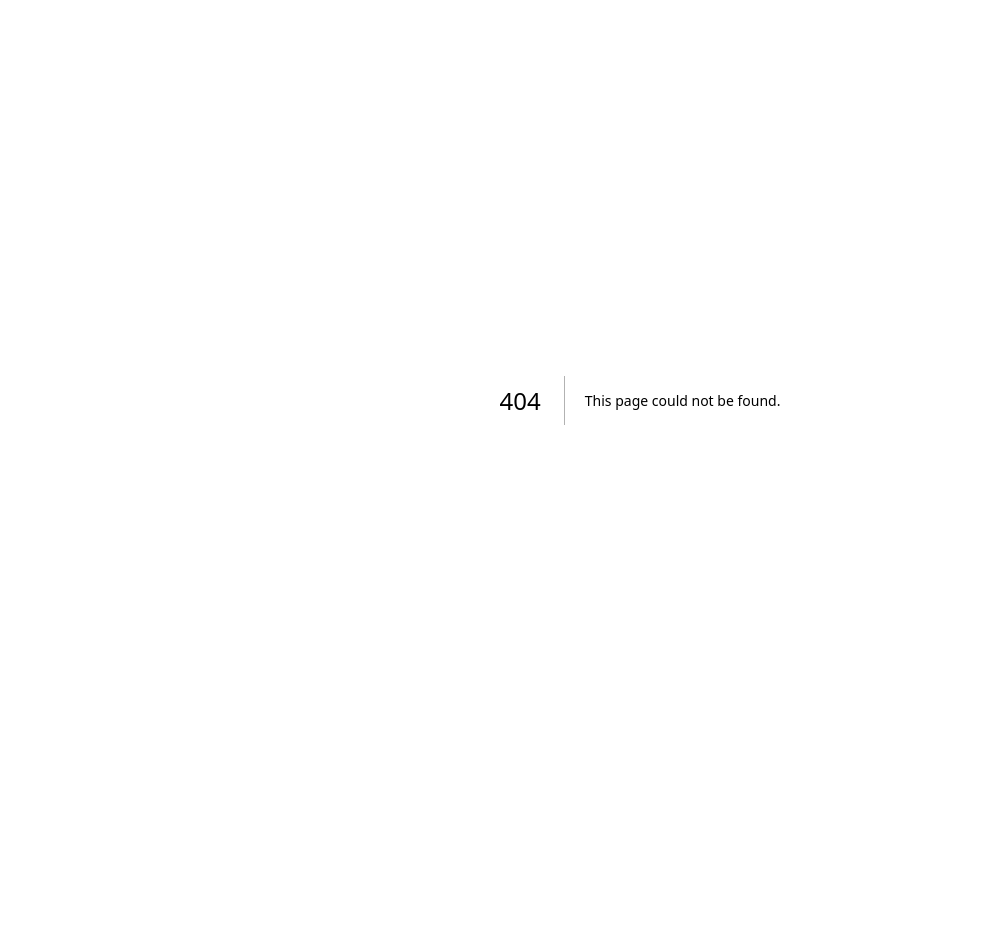
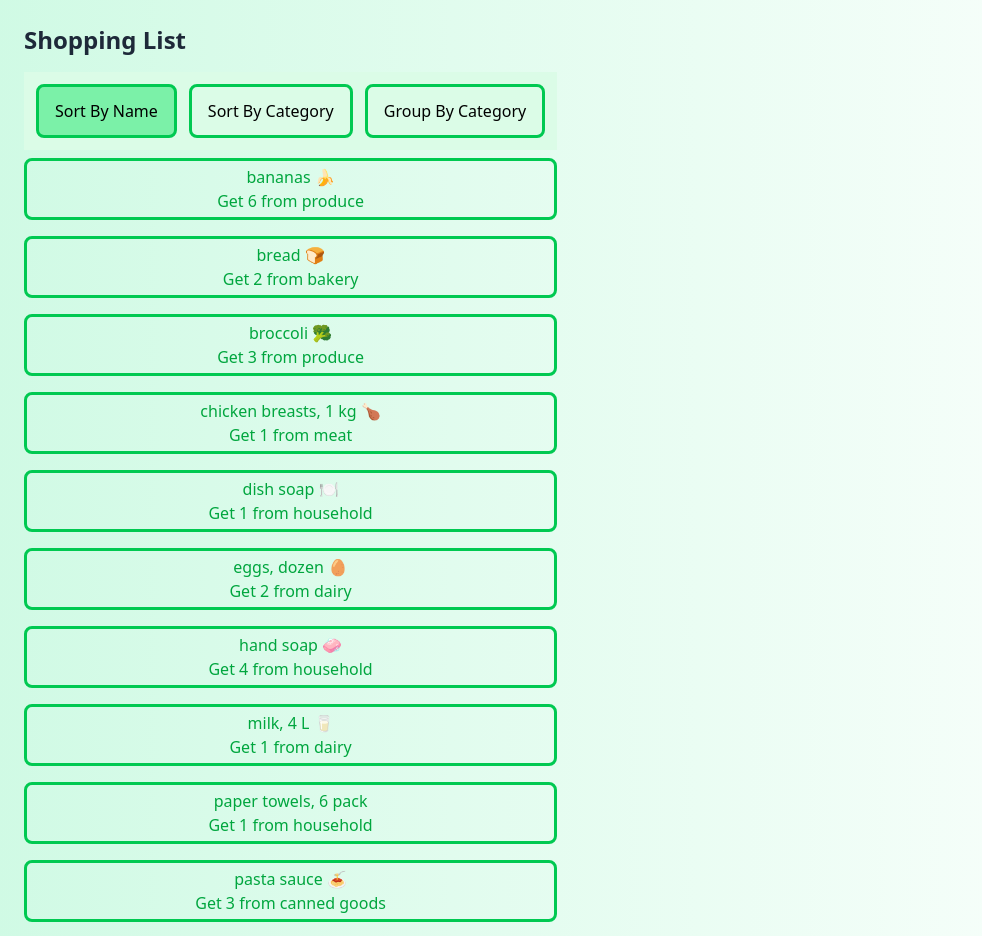
Before and after one commit to kunj406962/cprg306-assignments, a Next.js app: page /week-6 in a window 1280 px wide. Before the commit this address had no page. Shown: the top 936 px of the page, without its empty margins (0-982 px from the left). Before the commit the page ends 800 px from the top, so only its background shows below. Built offline with nearby package versions, Linux system fonts and the light colour scheme.

Commit message:
finished week 6 honestly not worth it

```diff
--- a/app/page.js
+++ b/app/page.js
@@ -32,6 +32,12 @@ export default function Page(){
             <span>This is the link to week-5 page</span>
           </li>
         </Link>
+        <Link href="week-6" className={linkCss}>
+          <li className={liCss}>
+            <span className={spanCss}></span>
+            <span>This is the link to week-6 page</span>
+          </li>
+        </Link>
       </ul>
     </main>
   )
--- /dev/null
+++ b/app/week-6/item-list.js
@@ -0,0 +1,70 @@
+'use client'
+import Item from "./item";
+import itemData from "./items.json";
+import { useState } from "react";
+export default function ItemList(){
+    const [sortBy, setSortBy]=useState("name");
+    const[groupBy, setGroupBy]=useState(false);
+
+    const myCompare=(a,b,sortBy)=>{
+        if (sortBy==="name"){
+            if (a.name.toLowerCase()<b.name.toLowerCase()) return -1;
+            else if (a.name.toLowerCase()>b.name.toLowerCase()) return 1;
+            return 0;
+        }
+        else if (sortBy==="category"){
+            if (a.category.toLowerCase()<b.category.toLowerCase()) return -1;
+            else if (a.category.toLowerCase()>b.category.toLowerCase()) return 1;
+            return 0;
+        }
+    }
+
+    let items=[...itemData].sort((a,b)=>myCompare(a,b,sortBy));
+
+    const sortButtonCss="submit-btn border-3 border-green-500 bg-green-100 py-3 px-4 font-medium rounded-lg hover:bg-green-200 active:bg-green-300 cursor-pointer"
+
+    const sortButtonActive="submit-btn border-3 border-green-500 bg-green-100 py-3 px-4 font-medium rounded-lg bg-green-300"
+
+    const groupedNames = items.reduce((acc, item) => {
+
+        const key = item.category;
+        if (!acc[key]) acc[key] = [];
+        acc[key].push([item.name, item.quantity]); // Only store names
+        return acc;
+    }, {});
+
+    return(
+        <div className="flex flex-col w-fit ">
+            <div className="flex justify-around bg-green-100 p-3 space-x-3">
+                <button onClick={()=>{setSortBy("name"); setGroupBy(false);}} className={(sortBy==="name" && groupBy===false)?sortButtonActive:sortButtonCss}>Sort By Name</button>
+                <button onClick={()=>{setSortBy("category"); setGroupBy(false);}} className={(sortBy==="category" && groupBy===false)?sortButtonActive:sortButtonCss}>Sort By Category</button>
+                <button onClick={()=>setGroupBy(true)} className={(groupBy===true)?sortButtonActive:sortButtonCss}>Group By Category</button>
+            </div>
+
+            <ul className="flex flex-col items-stretch">
+                {(!groupBy)?(items.map(item=>(
+                    <Item key={item.id} item={item}/>
+                    )))
+                :(
+                    Object.keys(groupedNames).map(category => (
+                        <li key={category}>
+                            <h2 className="text-xl font-semibold text-gray-800 mb-4 flex items-center">{category.charAt(0).toUpperCase() + category.slice(1).toLowerCase()}</h2>
+                            <ul>
+                                {groupedNames[category].map(([name, quantity], index) => (
+                                    <li key={index} className="my-2 px-1 py-1 border-3 border-green-500 text-center text-green-600 rounded-lg hover:bg-green-500 hover:text-white transition duration-300 w-full">
+                                        <h3>{name}</h3>
+                                        <p>Get {quantity}</p>
+                                    </li>
+                                ))}
+                            </ul>
+                        </li>
+                    ))
+                )
+
+                }
+
+            </ul>
+        </div>
+
+    )
+}
--- /dev/null
+++ b/app/week-6/item.js
@@ -0,0 +1,8 @@
+export default function Item(props){
+    return(
+        <li className="my-2 px-1 py-1 border-3 border-green-500 text-center text-green-600 rounded-lg hover:bg-green-500 hover:text-white transition duration-300 w-full">
+            <h3>{props.item.name}</h3>
+            <p>Get {props.item.quantity} from {props.item.category}</p>
+        </li>
+    )
+}
--- /dev/null
+++ b/app/week-6/items.json
@@ -0,0 +1,74 @@
+[
+    {
+        "id": "1h2GJKH12gkHG31h1H",
+        "name": "milk, 4 L 🥛",
+        "quantity": 1,
+        "category": "dairy"
+    },
+    {
+        "id": "2KJH3k2j3H1k2J3K1H",
+        "name": "bread 🍞",
+        "quantity": 2,
+        "category": "bakery"
+    },
+    {
+        "id": "3h2KJH3k2j3H1k2J3",
+        "name": "eggs, dozen 🥚",
+        "quantity": 2,
+        "category": "dairy"
+    },
+    {
+        "id": "4k2J3K1H2GJKH12gk",
+        "name": "bananas 🍌",
+        "quantity": 6,
+        "category": "produce"
+    },
+    {
+        "id": "5H1h1H2KJH3k2j3H",
+        "name": "broccoli 🥦",
+        "quantity": 3,
+        "category": "produce"
+    },
+    {
+        "id": "6H1k2J3K1H2GJKH1",
+        "name": "chicken breasts, 1 kg 🍗",
+        "quantity": 1,
+        "category": "meat"
+    },
+    {
+        "id": "7gkHG31h1H2KJH3k",
+        "name": "pasta sauce 🍝",
+        "quantity": 3,
+        "category": "canned goods"
+    },
+    {
+        "id": "8j3H1k2J3K1H2GJK",
+        "name": "spaghetti, 454 g 🍝",
+        "quantity": 2,
+        "category": "dry goods"
+    },
+    {
+        "id": "9H12gkHG31h1H2KJ",
+        "name": "toilet paper, 12 pack 🧻",
+        "quantity": 1,
+        "category": "household"
+    },
+    {
+        "id": "10H3k2j3H1k2J3K1",
+        "name": "paper towels, 6 pack",
+        "quantity": 1,
+        "category": "household"
+    },
+    {
+        "id": "11k2J3K1H2GJKH12",
+        "name": "dish soap 🍽️",
+        "quantity": 1,
+        "category": "household"
+    },
+    {
+        "id": "12GJKH12gkHG31h1",
+        "name": "hand soap 🧼",
+        "quantity": 4,
+        "category": "household"
+    }
+]
--- /dev/null
+++ b/app/week-6/page.js
@@ -0,0 +1,12 @@
+import ItemList from "./item-list";
+export const metadata = {
+  title: "Week 6",
+};
+export default function page(){
+    return(
+        <div className="bg-gradient-to-r from-emerald-100 to-white p-6 ">
+            <h1 className="text-2xl font-semibold text-gray-800 mb-4 flex items-center">Shopping List</h1>
+            <ItemList/>
+        </div>
+    )
+}
```
